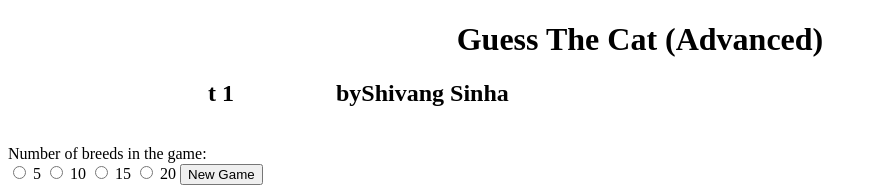
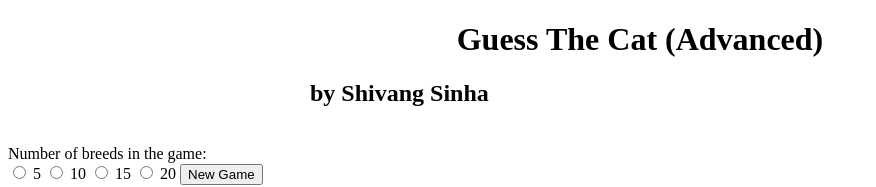
Before and after one commit to Shivangsinhs/Shivangsinha, a plain HTML site: page docs/Advanced1-2.html in a window 1280 px wide. Shown: the top 187 px of the page, without its empty margins (0-876 px from the left). Drawn offline with Linux system fonts and the light colour scheme.

Commit message:
Update Advanced1-2.html

```diff
--- a/docs/Advanced1-2.html
+++ b/docs/Advanced1-2.html
@@ -33,8 +33,8 @@
   <body>
     <h1 id="h1a">Guess The Cat (Advanced)</h1>
     <h2 id="h2a">
-      t 1&emsp;&emsp;<span style="text-align: right"
-        >&emsp;&emsp; byShivang Sinha</span
+         &emsp;&emsp;<span style="text-align: right"
+        >&emsp;&emsp; by Shivang Sinha</span
       >
     </h2>
     <br />
```
